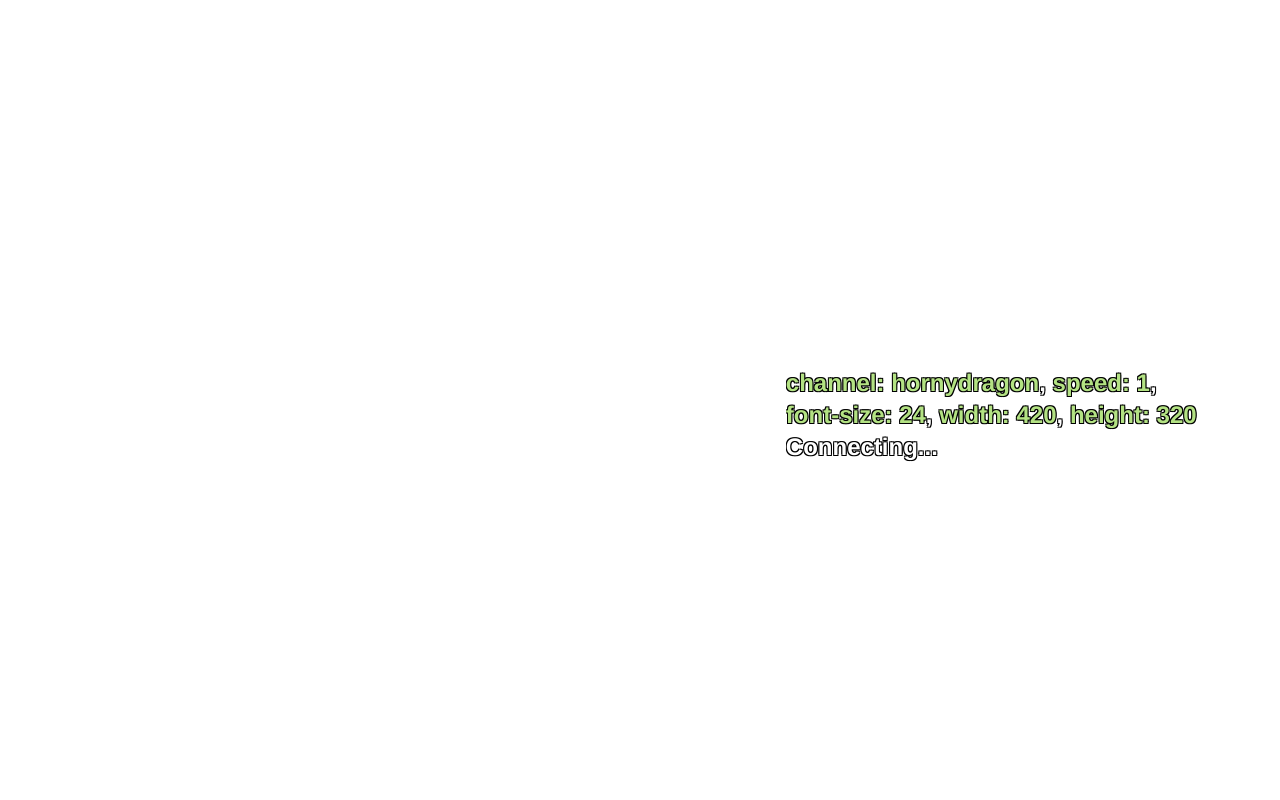
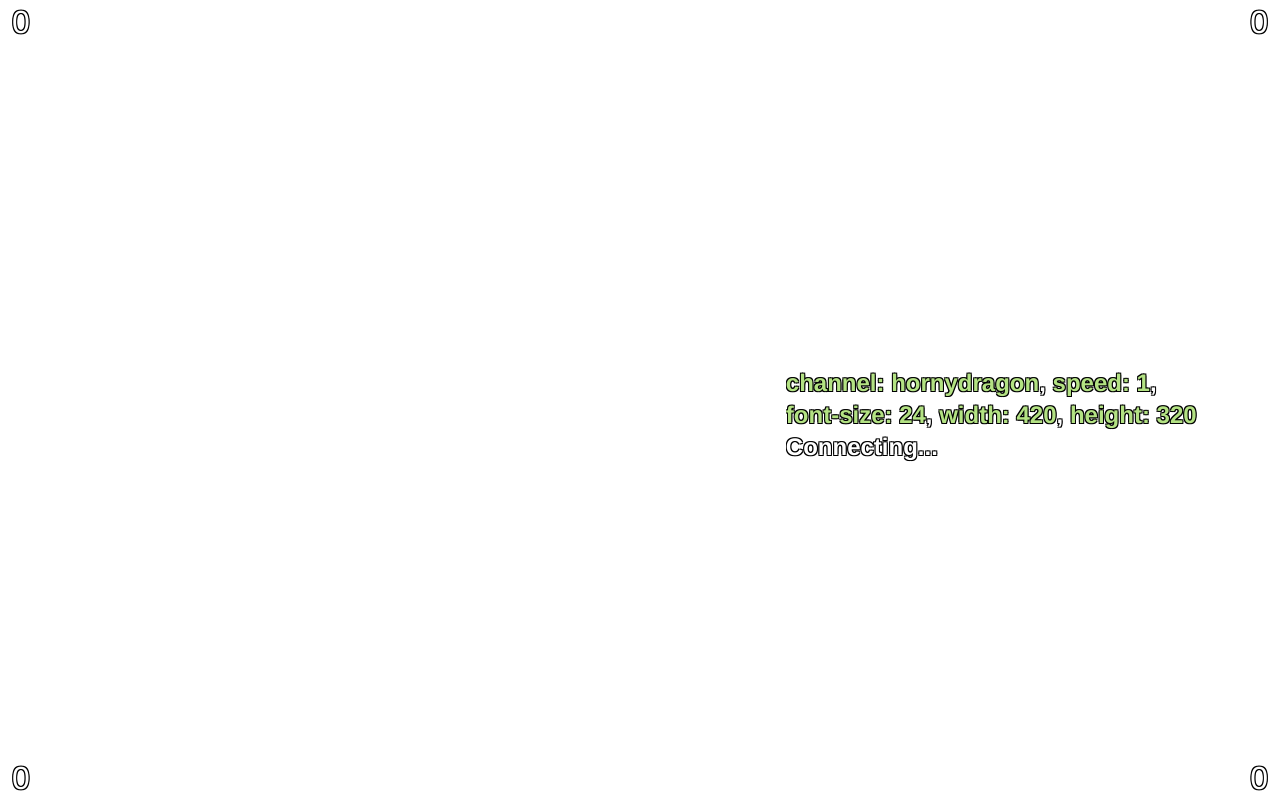
Before and after one commit to a161803398/dvd-chat, a website built with webpack: page src/index.html in a window 1280 px wide. Built offline with nearby package versions, Linux system fonts and the light colour scheme; what tmi.js would draw is missing.

Commit message:
feat: add corner hit counter

```diff
--- a/src/css/index.css
+++ b/src/css/index.css
@@ -33,8 +33,6 @@ body {
   height: 100px;
   background-color: #ffff00;
   border-radius: 50%;
-  top: 0;
-  left: 0;
   box-shadow: #ffff00 0px 0px 100px 100px;
   transform: translate(-50%, -50%);
   opacity: 0;
@@ -48,3 +46,10 @@ body {
   opacity: 0;
   transition: opacity 10s ease-in-out;
 }
+
+.counter {
+  position: fixed;
+  color: white;
+  text-shadow: -1px -1px 0 #000, 1px -1px 0 #000, -1px 1px 0 #000, 1px 1px 0 #000;
+  box-sizing: border-box;
+}
--- a/src/js/index.js
+++ b/src/js/index.js
@@ -25,9 +25,15 @@ let maxLeft = app.clientWidth - chatWidth
 let currentTop = maxTop / 2
 let currentLeft = maxLeft / 2
 
-function createCorner(idx, top, left) {
+const counterFontSize = Number(qs.get('counter-size')) || 32
+const counterPadding = Number(qs.get('counter-padding')) || 12
+const counterWidth = counterFontSize * 4
+const counterHeight = counterFontSize + counterPadding
+
+function createCorner() {
   const corner = document.createElement('div')
   corner.className = 'corner'
+  app.appendChild(corner)
   return corner
 }
 
@@ -52,12 +58,48 @@ function updateCornerPosition() {
 }
 
 updateCornerPosition()
-corners.forEach(corner => app.appendChild(corner))
+
+function createCornerCounter(alignLeft = true) {
+  const counter = document.createElement('div')
+  counter.className = 'counter'
+  counter.style.width = `${counterWidth}px`
+  counter.style.height = `${counterHeight}px`
+  counter.style.lineHeight = `${counterHeight}px`
+  counter.style.fontSize = `${counterFontSize}px`
+  counter.style.textAlign = alignLeft ? 'left' : 'right'
+  counter.style.padding = `0 ${counterPadding}px`
+  counter.innerText = 0
+  app.appendChild(counter)
+  return counter
+}
+
+const counters = [
+  createCornerCounter(),
+  createCornerCounter(false),
+  createCornerCounter(),
+  createCornerCounter(false),
+]
+
+function updateCounter(idx, top, left) {
+  const corner = counters[idx]
+  corner.style.top = `${top}px`
+  corner.style.left = `${left}px`
+}
+
+function updateCounterPosition() {
+  updateCounter(0, 0, 0)
+  updateCounter(1, 0, app.clientWidth - counterWidth)
+  updateCounter(2, app.clientHeight - counterHeight, 0)
+  updateCounter(3, app.clientHeight - counterHeight, app.clientWidth - counterWidth)
+}
+
+updateCounterPosition()
 
 window.addEventListener('resize', () => {
   maxTop = app.clientHeight - chatHeight
   maxLeft = app.clientWidth - chatWidth
   updateCornerPosition()
+  updateCounterPosition()
 })
 
 function updateChatPosition(top, left) {
@@ -92,7 +134,9 @@ async function checkHitCorner(ms) {
   if ((ms - lastHitMs) < (10 / speed)) {
     const hitTop = currentTop < maxTop / 2
     const hitLeft = currentLeft < maxLeft / 2
-    const cornerId = hitTop ? (hitLeft ? 0 : 1) : (hitLeft ? 3 : 2)
+    const cornerId = hitTop ? (hitLeft ? 0 : 1) : (hitLeft ? 2 : 3)
+    const counter = counters[cornerId]
+    counter.innerText = Number(counter.innerText) + 1
     const corner = corners[cornerId]
     corner.classList.remove('fade')
     corner.classList.add('show')
```
